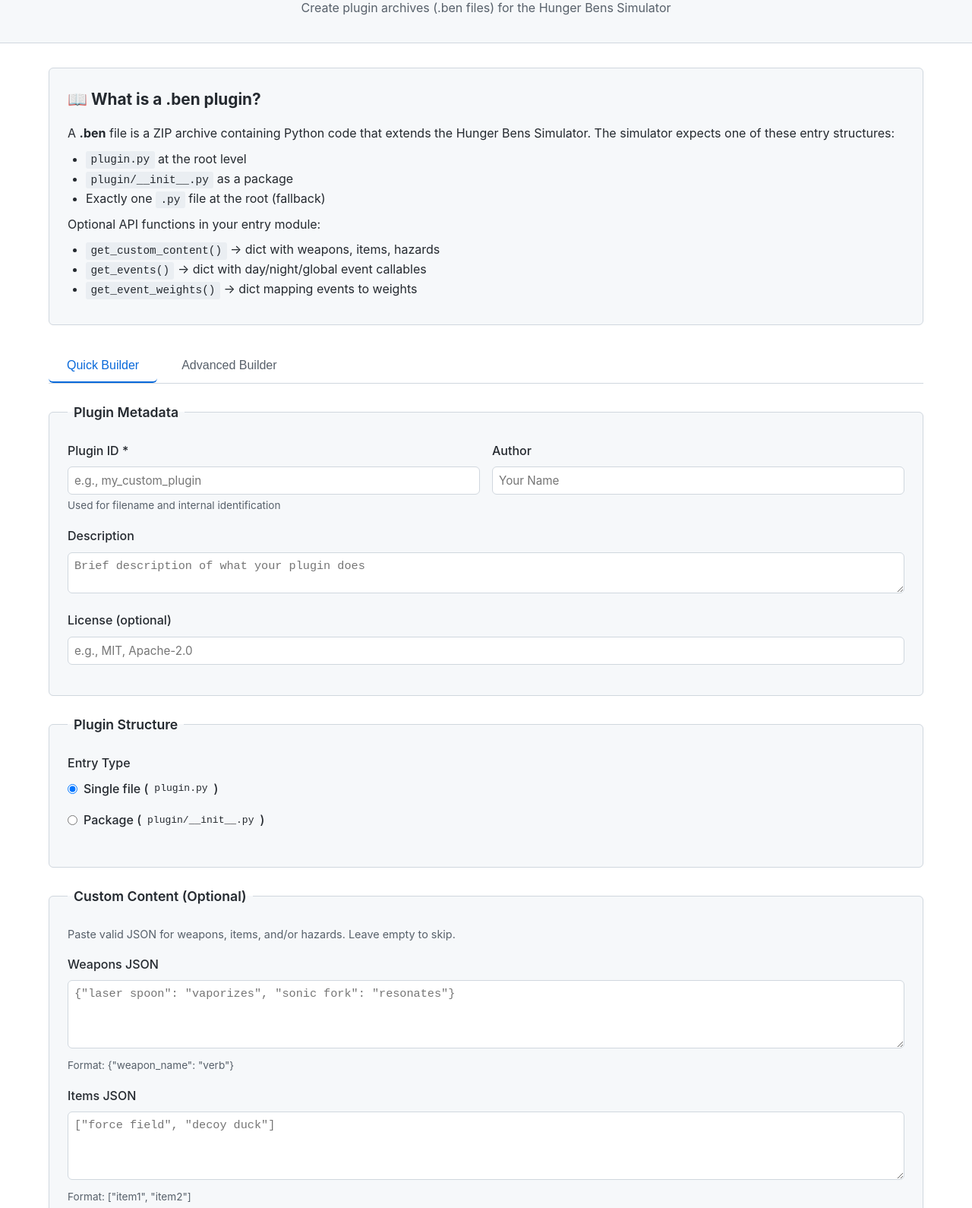
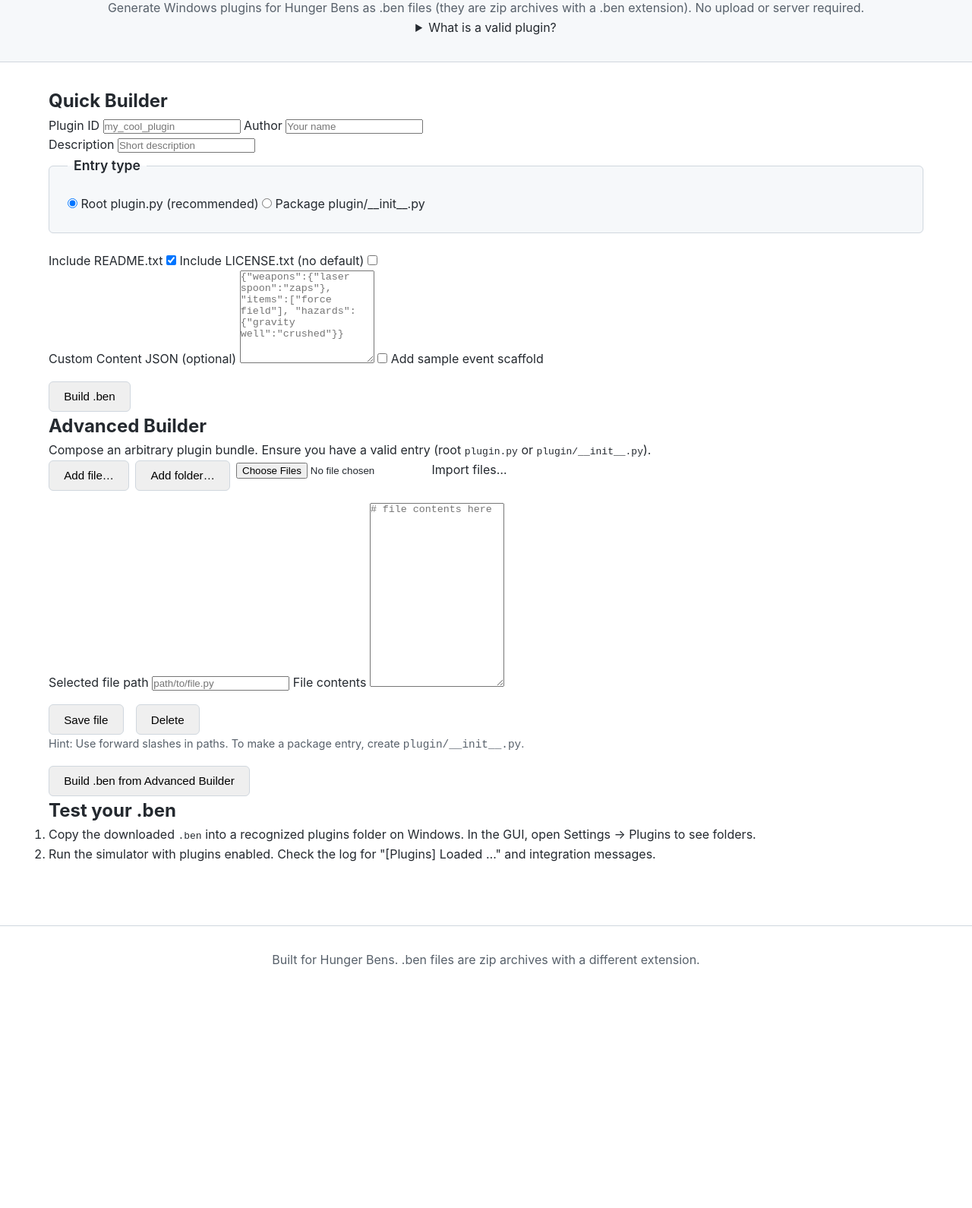
Before and after one commit to TheCrazy8/hunger-bens, a plain HTML site: page docs/ben-generator/index.html in a window 1280 px wide. Shown: the part 93-1683 px from the top of the page at 76% size. After the commit the page ends 1401 px from the top, so only its background shows below. Drawn offline with nearby package versions, Linux system fonts and the light colour scheme.

Commit message:
Add static .ben plugin generator (Quick + Advanced builders)

```diff
--- a/docs/ben-generator/index.html
+++ b/docs/ben-generator/index.html
@@ -1,196 +1,128 @@
-<!DOCTYPE html>
+<!doctype html>
 <html lang="en">
 <head>
-  <meta charset="UTF-8">
-  <meta name="viewport" content="width=device-width, initial-scale=1.0">
-  <title>Hunger Bens .ben Plugin Builder</title>
-  <link rel="stylesheet" href="style.css">
+  <meta charset="utf-8" />
+  <meta name="viewport" content="width=device-width, initial-scale=1" />
+  <title>Hunger Bens .ben Plugin Generator</title>
+  <link rel="stylesheet" href="style.css" />
+  <meta name="description" content="Build Hunger Bens plugin .ben files (zip archives) entirely in your browser." />
+</head>
+<body>
+  <header class="container">
+    <h1>Hunger Bens .ben Plugin Generator</h1>
+    <p>Generate Windows plugins for Hunger Bens as .ben files (they are zip archives with a .ben extension). No upload or server required.</p>
+    <details>
+      <summary>What is a valid plugin?</summary>
+      <ul>
+        <li>Entry file must be one of:
+          <ul>
+            <li><code>plugin.py</code> at the root (default)</li>
+            <li><code>plugin/__init__.py</code> package entry</li>
+            <li>Exactly one <code>.py</code> file at the root (fallback)</li>
+          </ul>
+        </li>
+        <li>Optional API functions inside the entry module:
+          <ul>
+            <li><code>get_custom_content()</code> → dict like { weapons, items, hazards }</li>
+            <li><code>get_events()</code> → { day: [callables], night: [callables], global: [callables] }</li>
+            <li><code>get_event_weights()</code> → { callable or name: weight }</li>
+          </ul>
+        </li>
+      </ul>
+    </details>
+  </header>
+
+  <main class="container">
+    <section class="card">
+      <h2>Quick Builder</h2>
+      <form id="quickForm" novalidate>
+        <div class="grid">
+          <label>Plugin ID
+            <input type="text" id="qb_id" placeholder="my_cool_plugin" required />
+          </label>
+          <label>Author
+            <input type="text" id="qb_author" placeholder="Your name" />
+          </label>
+        </div>
+        <label>Description
+          <input type="text" id="qb_desc" placeholder="Short description" />
+        </label>
+        <fieldset>
+          <legend>Entry type</legend>
+          <label><input type="radio" name="entryType" value="single" checked /> Root plugin.py (recommended)</label>
+          <label><input type="radio" name="entryType" value="package" /> Package plugin/__init__.py</label>
+        </fieldset>
+        <div class="grid">
+          <label>Include README.txt
+            <input type="checkbox" id="qb_include_readme" checked />
+          </label>
+          <label>Include LICENSE.txt (no default)
+            <input type="checkbox" id="qb_include_license" />
+          </label>
+        </div>
+        <label>Custom Content JSON (optional)
+          <textarea id="qb_content_json" rows="8" placeholder='{"weapons":{"laser spoon":"zaps"}, "items":["force field"], "hazards":{"gravity well":"crushed"}}'></textarea>
+        </label>
+        <label class="inline">
+          <input type="checkbox" id="qb_add_sample_event" /> Add sample event scaffold
+        </label>
+        <div id="qb_errors" class="errors" role="alert" aria-live="polite"></div>
+        <div class="actions">
+          <button type="button" id="qb_build">Build .ben</button>
+        </div>
+      </form>
+    </section>
+
+    <section class="card">
+      <h2>Advanced Builder</h2>
+      <p>Compose an arbitrary plugin bundle. Ensure you have a valid entry (root <code>plugin.py</code> or <code>plugin/__init__.py</code>).</p>
+      <div class="grid">
+        <div>
+          <div class="toolbar">
+            <button id="ab_add_file" type="button">Add file…</button>
+            <button id="ab_add_folder" type="button">Add folder…</button>
+            <label class="file-input">
+              <input type="file" id="ab_upload" multiple />
+              Import files…
+            </label>
+          </div>
+          <ul id="tree" class="tree" aria-label="Virtual file tree"></ul>
+        </div>
+        <div>
+          <label>Selected file path
+            <input type="text" id="ab_path" placeholder="path/to/file.py" />
+          </label>
+          <label>File contents
+            <textarea id="ab_contents" rows="16" placeholder="# file contents here"></textarea>
+          </label>
+          <div class="actions">
+            <button id="ab_save" type="button">Save file</button>
+            <button id="ab_delete" type="button" class="danger">Delete</button>
+          </div>
+          <div class="hint">Hint: Use forward slashes in paths. To make a package entry, create <code>plugin/__init__.py</code>.</div>
+        </div>
+      </div>
+      <div id="ab_errors" class="errors" role="alert" aria-live="polite"></div>
+      <div class="actions">
+        <button id="ab_build" type="button">Build .ben from Advanced Builder</button>
+      </div>
+    </section>
+
+    <section class="card help">
+      <h2>Test your .ben</h2>
+      <ol>
+        <li>Copy the downloaded <code>.ben</code> into a recognized plugins folder on Windows. In the GUI, open Settings → Plugins to see folders.</li>
+        <li>Run the simulator with plugins enabled. Check the log for "[Plugins] Loaded …" and integration messages.</li>
+      </ol>
+    </section>
+  </main>
+
+  <footer class="container small">
+    <p>Built for Hunger Bens. .ben files are zip archives with a different extension.</p>
+  </footer>
+
   <script src="https://cdn.jsdelivr.net/npm/jszip@3.10.1/dist/jszip.min.js"></script>
   <script src="https://cdn.jsdelivr.net/npm/file-saver@2.0.5/dist/FileSaver.min.js"></script>
-</head>
-<body>
-  <header>
-    <h1>🍔 Hunger Bens .ben Plugin Builder</h1>
-    <p>Create plugin archives (.ben files) for the Hunger Bens Simulator</p>
-  </header>
-
-  <main>
-    <div class="info-box">
-      <h2>📖 What is a .ben plugin?</h2>
-      <p>A <strong>.ben</strong> file is a ZIP archive containing Python code that extends the Hunger Bens Simulator. The simulator expects one of these entry structures:</p>
-      <ul>
-        <li><code>plugin.py</code> at the root level</li>
-        <li><code>plugin/__init__.py</code> as a package</li>
-        <li>Exactly one <code>.py</code> file at the root (fallback)</li>
-      </ul>
-      <p>Optional API functions in your entry module:</p>
-      <ul>
-        <li><code>get_custom_content()</code> → dict with weapons, items, hazards</li>
-        <li><code>get_events()</code> → dict with day/night/global event callables</li>
-        <li><code>get_event_weights()</code> → dict mapping events to weights</li>
-      </ul>
-    </div>
-
-    <div class="tabs">
-      <button class="tab-button active" data-tab="quick">Quick Builder</button>
-      <button class="tab-button" data-tab="advanced">Advanced Builder</button>
-    </div>
-
-    <!-- Quick Builder Tab -->
-    <div id="quick-tab" class="tab-content active">
-      <fieldset>
-        <legend>Plugin Metadata</legend>
-        <div class="form-row">
-          <div class="form-group">
-            <label for="plugin-id">Plugin ID *</label>
-            <input type="text" id="plugin-id" placeholder="e.g., my_custom_plugin" required>
-            <small>Used for filename and internal identification</small>
-          </div>
-          <div class="form-group">
-            <label for="plugin-author">Author</label>
-            <input type="text" id="plugin-author" placeholder="Your Name">
-          </div>
-        </div>
-        <div class="form-group">
-          <label for="plugin-description">Description</label>
-          <textarea id="plugin-description" rows="2" placeholder="Brief description of what your plugin does"></textarea>
-        </div>
-        <div class="form-group">
-          <label for="plugin-license">License (optional)</label>
-          <input type="text" id="plugin-license" placeholder="e.g., MIT, Apache-2.0">
-        </div>
-      </fieldset>
-
-      <fieldset>
-        <legend>Plugin Structure</legend>
-        <div class="form-group">
-          <label>Entry Type</label>
-          <div class="radio-group">
-            <label>
-              <input type="radio" name="entry-type" value="single" checked>
-              Single file (<code>plugin.py</code>)
-            </label>
-            <label>
-              <input type="radio" name="entry-type" value="package">
-              Package (<code>plugin/__init__.py</code>)
-            </label>
-          </div>
-        </div>
-      </fieldset>
-
-      <fieldset>
-        <legend>Custom Content (Optional)</legend>
-        <p class="hint">Paste valid JSON for weapons, items, and/or hazards. Leave empty to skip.</p>
-
-        <div class="form-group">
-          <label for="custom-weapons">Weapons JSON</label>
-          <textarea id="custom-weapons" rows="4" placeholder='{"laser spoon": "vaporizes", "sonic fork": "resonates"}'></textarea>
-          <small>Format: {"weapon_name": "verb"}</small>
-        </div>
-
-        <div class="form-group">
-          <label for="custom-items">Items JSON</label>
-          <textarea id="custom-items" rows="4" placeholder='["force field", "decoy duck"]'></textarea>
-          <small>Format: ["item1", "item2"]</small>
-        </div>
-
-        <div class="form-group">
-          <label for="custom-hazards">Hazards JSON</label>
-          <textarea id="custom-hazards" rows="4" placeholder='{"gravity well": "spaghettified", "nano swarm": "dismantled"}'></textarea>
-          <small>Format: {"hazard_name": "death_effect"}</small>
-        </div>
-      </fieldset>
-
-      <fieldset>
-        <legend>Sample Event (Optional)</legend>
-        <div class="form-group">
-          <label>
-            <input type="checkbox" id="include-sample-event">
-            Include sample event scaffold
-          </label>
-          <small>Adds an example event function with get_events() and get_event_weights() wiring</small>
-        </div>
-      </fieldset>
-
-      <fieldset>
-        <legend>Additional Files</legend>
-        <div class="form-group">
-          <label>
-            <input type="checkbox" id="include-readme" checked>
-            Include README.txt
-          </label>
-        </div>
-        <div class="form-group">
-          <label>
-            <input type="checkbox" id="include-license-file">
-            Include LICENSE.txt (uses license field above)
-          </label>
-        </div>
-      </fieldset>
-
-      <div class="actions">
-        <button id="build-quick" class="btn-primary">🔨 Build .ben File</button>
-        <button id="preview-quick" class="btn-secondary">👁 Preview Generated Code</button>
-      </div>
-    </div>
-
-    <!-- Advanced Builder Tab -->
-    <div id="advanced-tab" class="tab-content">
-      <fieldset>
-        <legend>File Tree</legend>
-        <p class="hint">Build your plugin structure manually. Add files, create folders, or upload existing files.</p>
-
-        <div class="toolbar">
-          <button id="add-file" class="btn-secondary">➕ Add File</button>
-          <button id="add-folder" class="btn-secondary">📁 Add Folder</button>
-          <button id="upload-files" class="btn-secondary">📤 Upload Files</button>
-          <input type="file" id="file-upload-input" multiple style="display: none;">
-        </div>
-
-        <div id="file-tree" class="file-tree">
-          <!-- File tree will be rendered here -->
-        </div>
-      </fieldset>
-
-      <fieldset id="file-editor-section" style="display: none;">
-        <legend>Edit: <span id="current-file-name"></span></legend>
-        <textarea id="file-editor" rows="20"></textarea>
-        <div class="actions">
-          <button id="save-file" class="btn-primary">💾 Save</button>
-          <button id="cancel-edit" class="btn-secondary">Cancel</button>
-        </div>
-      </fieldset>
-
-      <div class="actions">
-        <button id="build-advanced" class="btn-primary">🔨 Build .ben File</button>
-        <input type="text" id="advanced-plugin-id" placeholder="Plugin ID (filename)" style="width: 250px; margin-left: 10px;">
-      </div>
-    </div>
-
-    <!-- Preview Modal -->
-    <div id="preview-modal" class="modal">
-      <div class="modal-content">
-        <div class="modal-header">
-          <h2>Code Preview</h2>
-          <button class="modal-close">&times;</button>
-        </div>
-        <div class="modal-body">
-          <pre id="preview-code"></pre>
-        </div>
-      </div>
-    </div>
-
-    <!-- Error/Success Messages -->
-    <div id="message-area"></div>
-  </main>
-
-  <footer>
-    <p>
-      <a href="https://github.com/TheCrazy8/hunger-bens" target="_blank">Hunger Bens Simulator</a> |
-      <a href="README.md" target="_blank">Usage Guide</a>
-    </p>
-  </footer>
-
   <script src="app.js"></script>
 </body>
 </html>
```
